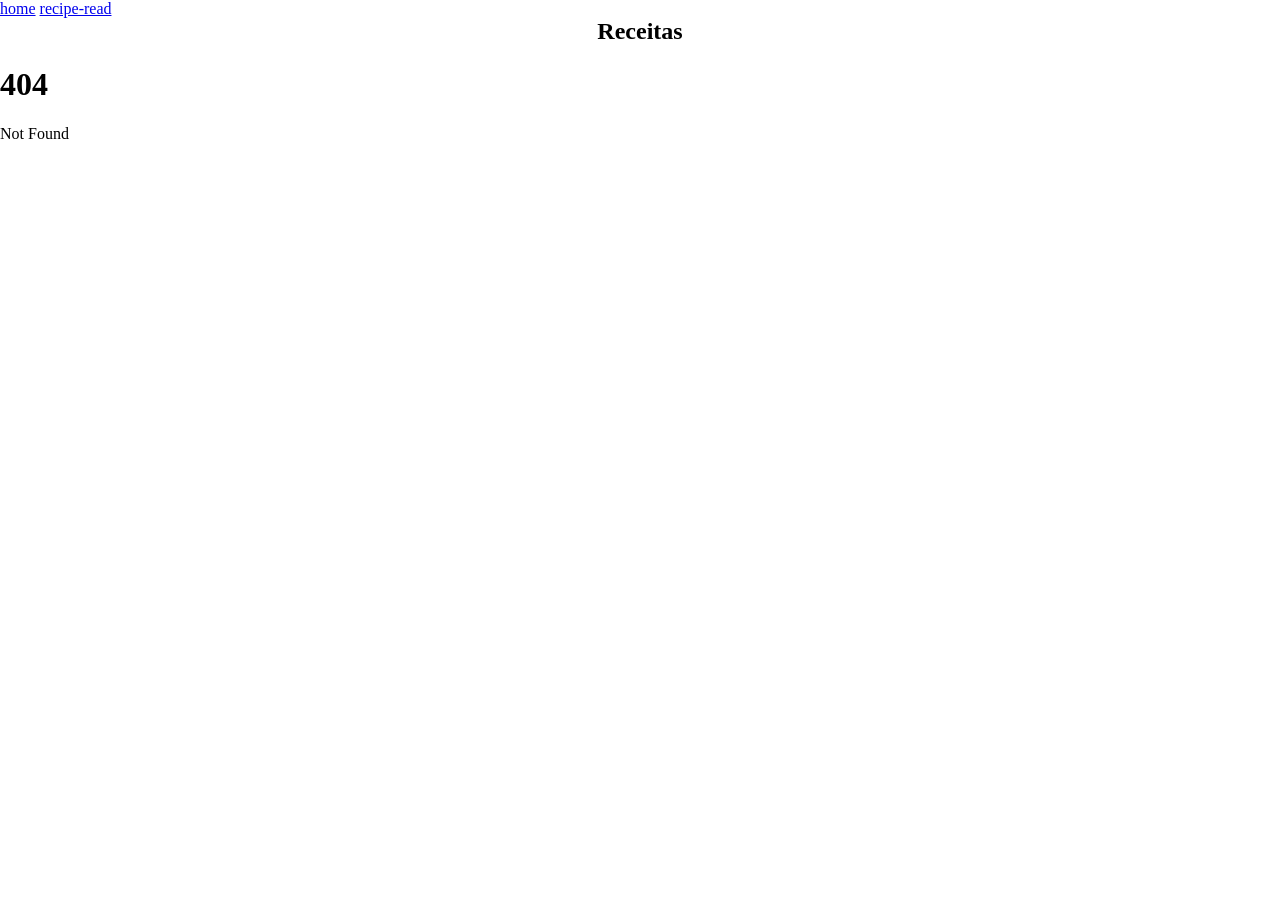
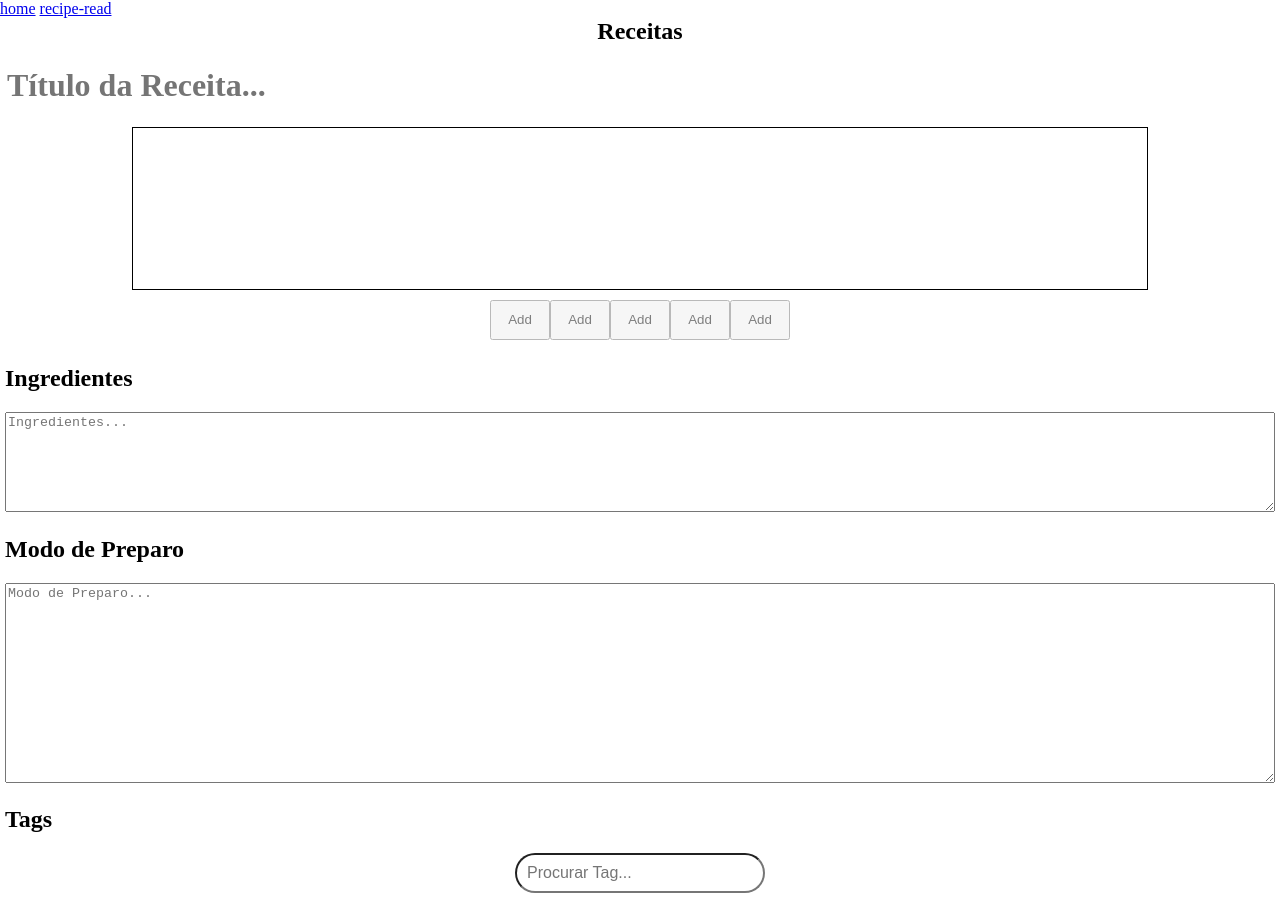
Before and after one commit to otaviomalvess/receitas, a SvelteKit app: page /nrecipe in a window 1280 px wide. Before the commit this address had no page. Shown: the top 916 px of the page. Before the commit the page ends 800 px from the top, so only its background shows below. Built offline with nearby package versions, Linux system fonts and the light colour scheme.

Commit message:
FEAT: implemented recipe creation form page. FEAT: implemented server functions for loading and posting data in the DB.

```diff
--- /dev/null
+++ b/src/routes/api/nrecipe/+server.ts
@@ -0,0 +1,53 @@
+import { Prisma, PrismaClient } from '@prisma/client';
+
+const debug_canPrismaOperate: boolean = true;
+
+//
+export async function POST({ request }) {
+	const r = await request.json();
+
+	try {
+		// @TODO: due to be removed.
+		let tags = [];
+		for (let i = 0; i < r.tags.length; i++) {
+			tags.push({name: r.tags[i]});
+		}
+
+		// Cleaning images array.
+		if (r.images.length > 5) {
+			r.images.length = 5;
+		}
+		r.images = r.images.filter(
+			(image: string) => { return image !== ""; }
+		);
+
+		// Creating recipe slug
+		const slug = "/" + r.name.toLowerCase().replaceAll(" ", "-");
+
+		const recipe: Prisma.RecipeCreateInput = {
+			name: r.name,
+			ingredients: r.ingredients,
+			method: r.method,
+			tags: {
+				createMany: {
+					data: tags
+				}
+			},
+			pictures: r.images,
+			slug: slug,
+		};
+
+		const prisma = new PrismaClient();
+		await prisma.recipe.create({ data: recipe });
+
+		return new Response(
+			new Blob(),
+			{ status: 200, statusText: "OK" }
+		);
+
+	} catch (error) {
+		// @TODO: cover more error cases.
+		const options = { status: 500, statusText: error as string };
+		return new Response(new Blob(), options );
+	}
+}
--- /dev/null
+++ b/src/routes/nrecipe/+page.server.ts
@@ -0,0 +1,11 @@
+import { type Load } from '@sveltejs/kit';
+
+export const load: Load = async ({ params }) => {
+
+	const tags = [
+		"Arroz", "Atum", "Feijão", "Frango",
+		"Fruta", "Granola", "Macarrão", "Ovo", "Peixe"
+	];
+
+	return { tags };
+};
--- /dev/null
+++ b/src/routes/nrecipe/+page.svelte
@@ -0,0 +1,387 @@
+<script lang="ts">
+	type Recipe = {
+		name: string;
+		images: string[];
+		ingredients: string[];
+		method: string;
+		tags: string[];
+	};
+
+	let recipe: Recipe = {
+		name: "",
+		images: ["","","","",""],
+		ingredients: [],
+		method: "",
+		tags: []
+	}
+
+	let isSaving: boolean;
+	let fileInput: HTMLInputElement;
+	let selectedImage: number = 0;
+	$: currentImage = recipe.images[selectedImage];
+	let tagSearchValue: string;
+
+	export let data;
+
+	//
+	function onFileSelected(target: any) {
+		target = target as HTMLInputElement;
+		if (!target) {
+			console.log("Canceled action.");
+			return;
+		}
+
+		if (target.files.length > 1) {
+			alert("ERROR: doesn't have support for choosing multiple files yet.");
+			return;
+		}
+
+		/*
+		@BUG: the 'onFileSelected' function is being called even if the action was canceled.
+		 			Even more, it only happens once per image added.
+		@REPLICATION: add an image to the list. With the current one selected,
+						click the button to add a new one and cancel the operation.
+		*/
+		if (!target.files[0]) {
+			alert("ERROR: some error happened.");
+			return;
+		}
+
+		if (!target.files[0].type.includes('image/')) {
+			alert("ERROR: unsupported image was chosen.");
+			return;
+		}
+
+		let reader = new FileReader();
+		reader.readAsDataURL(target.files[0]);
+		reader.onload = (ev) => {
+			recipe.images[selectedImage] = ev.target?.result as string;
+			selectedImage = selectedImage;
+
+			console.log("Image uploaded in button: " + selectedImage);
+		}
+		reader.onerror = () => {
+			alert('Invalid image.');
+		}
+	}
+
+	//
+	function addTag(event: KeyboardEvent) {
+		if (event.key !== "Enter") {
+			return;
+		}
+
+		if (data.tags.find((value: string) => value === tagSearchValue)) {
+			recipe.tags.push(tagSearchValue);
+			recipe.tags = recipe.tags.toSorted();
+			console.log("Tag added: " + tagSearchValue);
+		}
+
+		tagSearchValue = "";
+	}
+
+	//
+	function removeCurrentSelectedImage() {
+		recipe.images[selectedImage] = "";
+		currentImage = "";
+
+		console.log("Image removed from button: " + selectedImage);
+	}
+
+	//
+	function removeTag(selectedTag: number) {
+		if (selectedTag < 0 && selectedTag > recipe.tags.length) {
+			alert("ERROR: value is outside bounderies.");
+			return;
+		}
+
+		console.log("Tag removed: " + recipe.tags[selectedTag]);
+
+		recipe.tags = recipe.tags.toSpliced(selectedTag, 1);
+	}
+
+	//
+	async function saveRecipe() {
+		isSaving = true;
+		console.log("Save request sent!");
+
+		await fetch('/api/nrecipe', {
+			method: 'POST',
+			body: JSON.stringify(recipe),
+			headers: {
+				'content-type': 'application/json'
+			}
+		}).then(
+			(response: Response) => {
+				console.log(response.statusText);
+				alert("Recipe was saved succesfully!");
+			}
+		).catch(
+			(error) => {
+				console.log(error);
+				alert("ERROR: something went wrong.");
+			}
+		).finally(
+			() => {
+				isSaving = false;
+				console.log("Promise resolved.");
+			}
+		);
+	}
+</script>
+
+
+
+<form class="page-content">
+	<input bind:value={recipe.name}
+			type="text"
+			placeholder="Título da Receita..."
+			spellcheck={false}
+			class="recipe-name"
+			disabled={isSaving}
+			/>
+
+	<section>
+		<input bind:this={fileInput}
+			style="display: none;"
+			type="file"
+			accept=".jpg, .jpeg, .png"
+			disabled={isSaving}
+			on:change={(e) => onFileSelected(e.target)}
+			/>
+
+		<div class="recipe-images-container">
+			<div class="current-image-container">
+				{#if currentImage}
+					<img src={currentImage} alt="Recipe." class="current-image"/>
+				{:else}
+					<div class="current-image-empty" />
+				{/if}
+			</div>
+
+			<div class="current-image-buttons-container">
+				{#if recipe.images[selectedImage]}
+					<button disabled={isSaving} type="button" on:click={removeCurrentSelectedImage} class="current-image-button">Remover Imagem</button>
+					<button disabled={isSaving} type="button" on:click={() => fileInput.click()} class="current-image-button">Trocar Imagem</button>
+				{/if}
+			</div>
+
+			<div class="images-list-container">
+				<div class="images-list">
+					{#each recipe.images as image, i}
+
+						{#if image}
+							<button disabled={isSaving} on:click={() => selectedImage = i} class="radio-button">
+								{#if image}
+									<img src={image} alt="Recipe." class="recipe-image"/>
+								{:else}
+									<div class="recipe-image" />
+								{/if}
+							</button>
+						{:else}
+							<button disabled={isSaving} class="recipe-image" type="button" on:click={() => {selectedImage = i; fileInput.click();}}>Add</button>
+						{/if}
+
+					{/each}
+				</div>
+			</div>
+		</div>
+	</section>
+
+	<section>
+		<h2>Ingredientes</h2>
+		<textarea bind:value={recipe.ingredients[0]}
+				placeholder="Ingredientes..."
+				spellcheck={false}
+				class="recipe-ingredients"
+				disabled={isSaving}
+				/>
+	</section>
+
+	<section>
+		<h2>Modo de Preparo</h2>
+		<textarea bind:value={recipe.method}
+				placeholder="Modo de Preparo..."
+				spellcheck={false}
+				class="recipe-method"
+				disabled={isSaving}
+				/>
+	</section>
+
+	<section>
+		<h2>Tags</h2>
+
+		<div class="tag-search-container">
+			<input bind:value={tagSearchValue}
+					type="text"
+					placeholder="Procurar Tag..."
+					spellcheck={false}
+					class="tag-search"
+					disabled={isSaving}
+					on:keydown={addTag}
+					/>
+		</div>
+
+		<div class="recipe-tags-container">
+			{#each recipe.tags as tag, i}
+			<button type="button" disabled={isSaving} on:click={() => {removeTag(i);}} class="recipe-tag">{tag}</button>
+			{/each}
+		</div>
+
+		<div class="save-recipe-container">
+			<button class="save-recipe" disabled={isSaving} type="button" on:click={saveRecipe}>Salvar Receita</button>
+		</div>
+	</section>
+</form>
+
+
+
+<style>
+	textarea {
+		width: 100%;
+	}
+
+	.page-content {
+		margin: auto 5px;
+	}
+
+	.recipe-name {
+		/* Styling from h1 block. */
+		display: block;
+		margin-block-start: 0.67em;
+		margin-block-end: 0.67em;
+		margin-inline-start: 0px;
+		margin-inline-end: 0px;
+
+		font-family: inherit;
+		font-size: 2em;
+		font-weight: bold;
+		border: none;
+	}
+
+	.recipe-images-container {
+		width: 100%;
+	}
+
+	.current-image-container {
+		height: 163px;
+		display: flex;
+		justify-content: center;
+	}
+
+	.current-image {
+		width: 80%;
+		margin: 0 auto;
+	}
+
+	.current-image-empty {
+		width: 80%;
+		margin: 0 auto;
+
+		border-style: solid;
+		border-color: black;
+		border-width: 1px;
+	}
+
+	.images-list-container {
+		display: flex;
+		justify-content: center;
+	}
+
+	.images-list {
+		display: inline;
+		margin: 10px auto 5px;
+	}
+
+	.current-image-buttons-container {
+		display: flex;
+		justify-content: center;
+		gap: 15px;
+	}
+
+	.current-image-button {
+		width: 35%;
+		height: 40px;
+	}
+
+	.radio-button {
+		max-width: 65px;
+		margin: auto 5px;
+		padding: 2px;
+	}
+
+	.radio-button:focus .recipe-image {
+		opacity: 1.0;
+	}
+
+	.recipe-image {
+		height: 40px;
+		width: 60px;
+		margin: 0 auto;
+		opacity: .5;
+	}
+
+	.recipe-ingredients {
+		height: 100px;
+	}
+
+	.recipe-method {
+		height: 200px;
+	}
+
+	.tag-search-container {
+		display: flex;
+		justify-content: center;
+	}
+
+	.tag-search {
+		width: 250px;
+		height: 40px;
+		border-radius: 50px;
+		padding: 0 10px;
+		font-size: medium;
+	}
+
+	.recipe-tags-container {
+		margin: 25px 10px;
+	}
+
+	.recipe-tag {
+		color: white;
+		font-size: medium;
+
+		background-color: green;
+		border-color: transparent;
+		border-radius: 4px;
+
+		margin: 0 5px 5px 0;
+	}
+
+	/* .recipe-tag button {
+
+	} */
+
+	.save-recipe-container {
+		margin-bottom: 10px;
+
+		display: flex;
+		justify-content: center;
+	}
+
+	.save-recipe {
+		width: 80%;
+		height: 50px;
+
+		color: white;
+		background-color: orange;
+		border-radius: 50px;
+		border-color: transparent;
+
+		font-size: large;
+		font-weight: bold;
+	}
+
+	.save-recipe:active {
+		background-color: white;
+	}
+</style>
```
